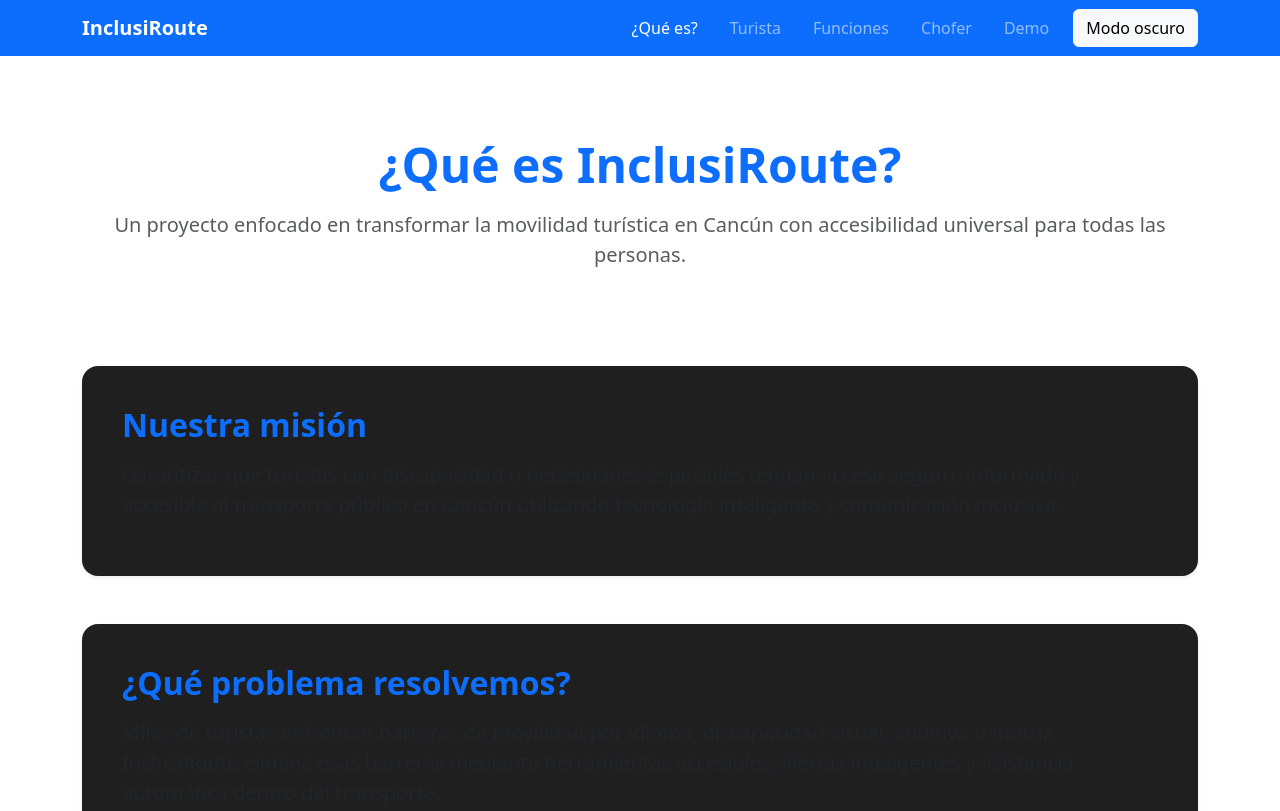
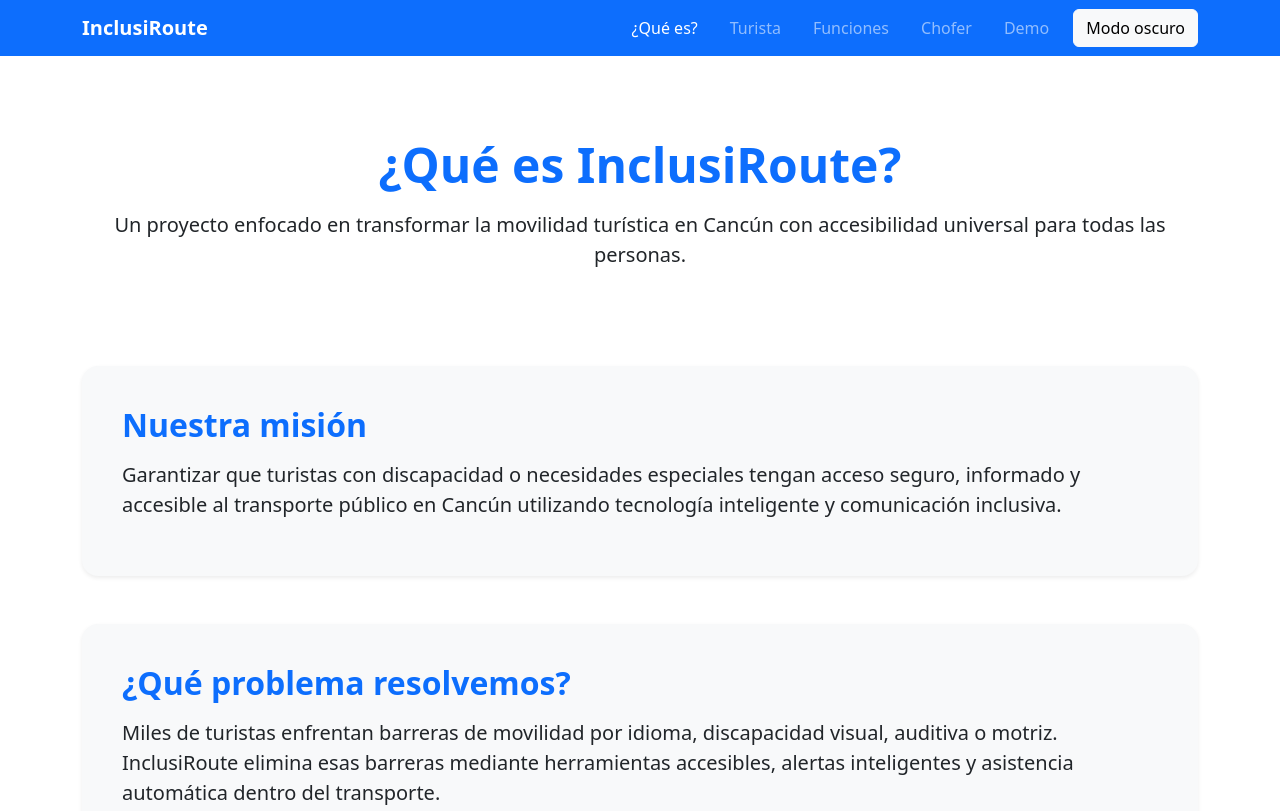
Before and after one commit to CarlosFranciscoTovarPerez/Proyecto-TucanThon, a website: page QuienesSomos.html in a window 1280 px wide. Shown: the top 811 px of the page. Drawn offline with nearby package versions, Linux system fonts and the light colour scheme.

Commit message:
cambio de modo oscuro 2

```diff
--- a/QuienesSomos.html
+++ b/QuienesSomos.html
@@ -12,11 +12,23 @@
         padding: 5rem 0;
         text-align: center;
       }
+
       .section-box {
-        background-color: #1f1f1f;
         padding: 2.5rem;
         border-radius: 1rem;
         margin-bottom: 3rem;
+      }
+
+      /* MODO CLARO */
+      [data-bs-theme="light"] .section-box {
+        background-color: #f8f9fa;
+        color: #212529;
+      }
+
+      /* MODO OSCURO */
+      [data-bs-theme="dark"] .section-box {
+        background-color: #1f1f1f;
+        color: #e9ecef;
       }
     </style>
   </head>
@@ -50,13 +62,14 @@
 <section class="hero">
   <div class="container">
     <h1 class="display-5 fw-bold text-primary">¿Qué es InclusiRoute?</h1>
-    <p class="lead text-muted mt-3">
+    <p class="lead mt-3">
       Un proyecto enfocado en transformar la movilidad turística en Cancún
       con accesibilidad universal para todas las personas.
     </p>
   </div>
 </section>
 
+<!-- CONTENIDO -->
 <div class="container">
 
   <div class="section-box shadow-sm">
@@ -95,13 +108,15 @@
 
 </div>
 
+<!-- Bootstrap JS -->
 <script src="https://cdn.jsdelivr.net/npm/bootstrap@5.3.3/dist/js/bootstrap.bundle.min.js"></script>
 
-<!-- MODO OSCURO -->
+<!-- MODO OSCURO (IMPORTANTE: DEBE IR AL FINAL) -->
 <script>
   const toggleBtn = document.getElementById("toggle-dark");
   const html = document.documentElement;
 
+  // Cargar el modo anterior
   if (localStorage.getItem("theme") === "dark") {
     html.setAttribute("data-bs-theme", "dark");
     toggleBtn.innerText = "Modo claro";
@@ -110,6 +125,7 @@
     toggleBtn.innerText = "Modo oscuro";
   }
 
+  // Cambiar modo al presionar el botón
   toggleBtn.addEventListener("click", () => {
     const current = html.getAttribute("data-bs-theme");
 
```
